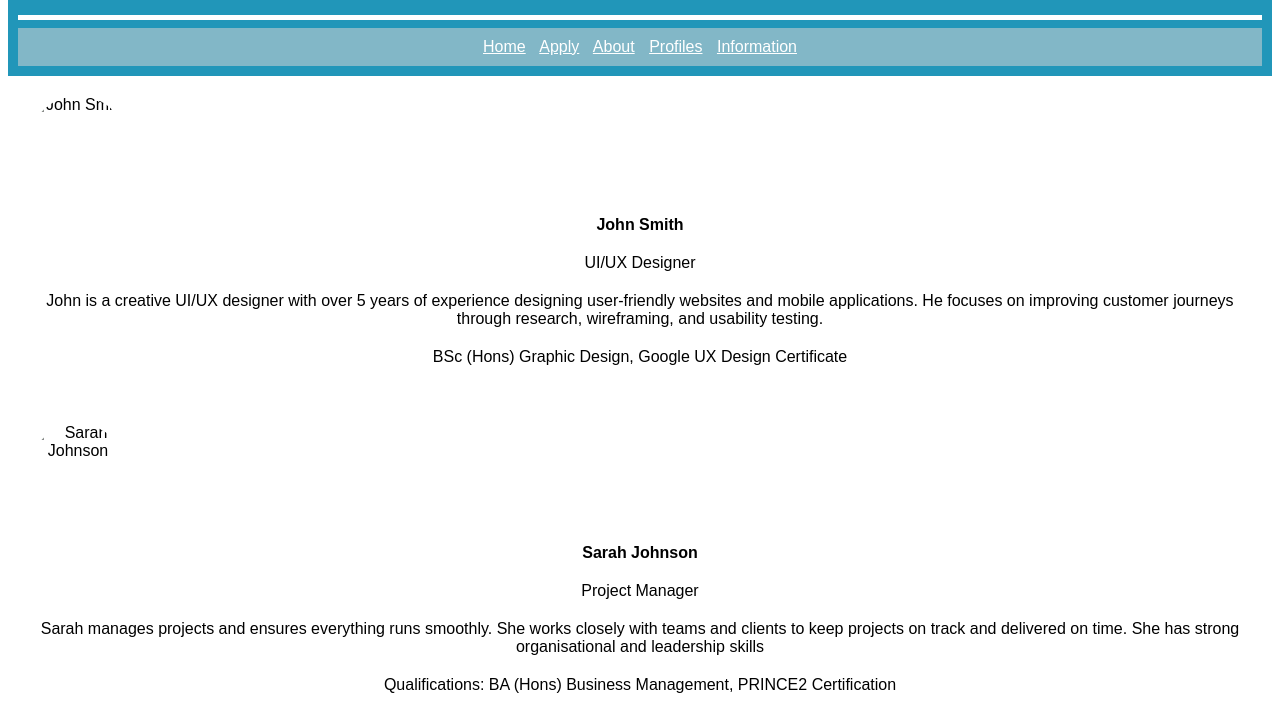
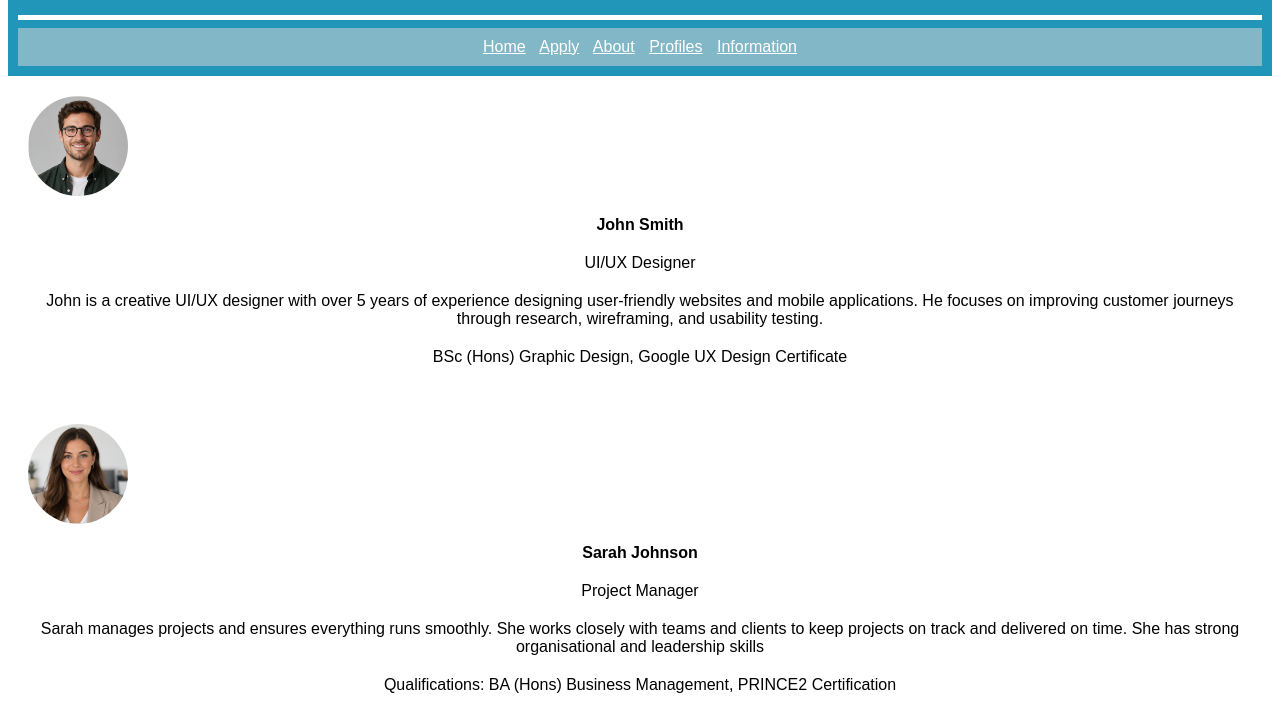
Before and after one commit to JamieH453/Website-assignment-2, a plain HTML site: page profiles.html in a window 1280 px wide. Shown: the part 81-800 px from the top of the page. Drawn offline with Linux system fonts and the light colour scheme.

Commit message:
Update profiles.html

```diff
--- a/profiles.html
+++ b/profiles.html
@@ -25,7 +25,7 @@
     <main>
         <div class="profiles-container">
             <div class="profile-card">
-                <img src="John smith.png" alt="John Smith" class="profile profile-image">
+                <img src="John-Smith.png" alt="John Smith" class="profile profile-image">
                 <h3>John Smith</h3>
                 <p class="role">UI/UX Designer</p>
                 <p class="bio">John is a creative UI/UX designer with over 5 years of experience designing user-friendly websites and mobile applications. He focuses on improving customer journeys through research, wireframing, and usability testing.</p>
@@ -35,7 +35,7 @@
             <br>
 
             <div class="profile-card">
-                <img src="Sarah johnson.png" alt="Sarah Johnson" class="profile profile-image">
+                <img src="Sarah-Johnson.png" alt="Sarah Johnson" class="profile profile-image">
                 <h3>Sarah Johnson</h3>
                 <p class="role">Project Manager</p>
                 <p class="bio">Sarah manages projects and ensures everything runs smoothly. She works closely with teams and clients to keep projects on track and delivered on time. She has strong organisational and leadership skills</p>
```
